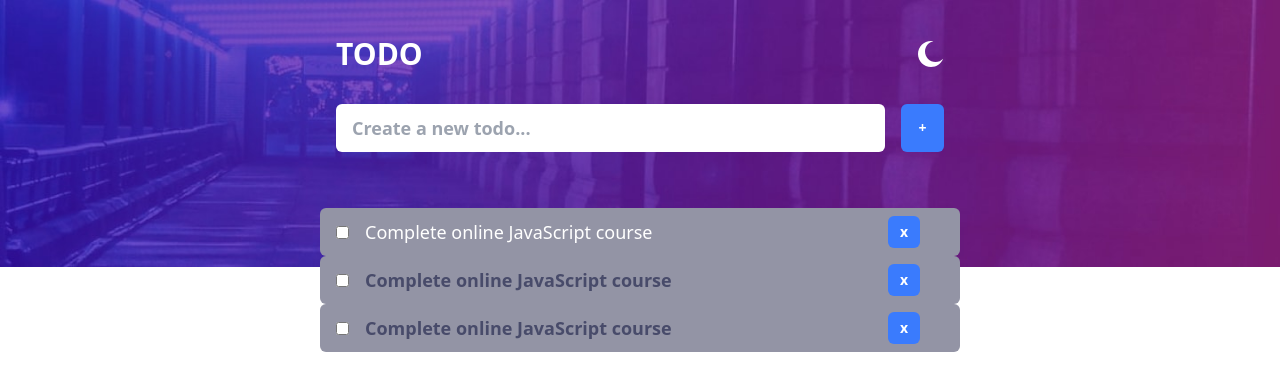
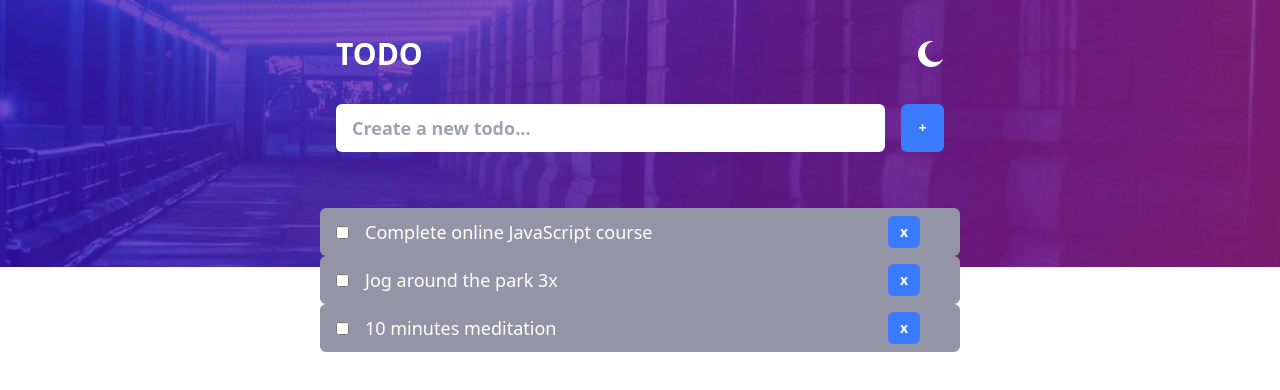
Before and after one commit to Najamulhassan3383/todo_app, a React (Vite) app in the folder todo_app_frontend/: page / in a window 1280 px wide. Shown: the top 390 px of the page. Built offline with nearby package versions, Linux system fonts and the light colour scheme.

Commit message:
ADDED THE LIST ITEM COMPONENT

```diff
--- a/todo_app_frontend/src/App.jsx
+++ b/todo_app_frontend/src/App.jsx
@@ -1,3 +1,4 @@
+import ListItem from "./components/ListItem";
 import desktop_dark_bg from "./images/bg-desktop-dark.jpg";
 import button1 from "./images/icon-moon.svg";
 import button2 from "./images/icon-sun.svg";
@@ -31,39 +32,9 @@ function App() {
         </div>
         {/* list of todos */}
         <div className="mt-10">
-          <div className="flex justify-center items-center ">
-            <div className="w-full h-12 rounded-md pl-4 text-white bg-DarkGreyishBlue text-lg  flex justify-between items-center">
-              <div className="flex justify-start items-center">
-                <input type="checkbox" />
-                <p className="ml-4">Complete online JavaScript course</p>
-              </div>
-              <button className="text-white text-sm font-bold bg-primary rounded-md h-8 w-8 mr-10">
-                x
-              </button>
-            </div>
-          </div>
-          <div className="flex justify-center items-center ">
-            <div className="w-full h-12 rounded-md pl-4 text-VeryDarkGreyishBlue bg-DarkGreyishBlue text-lg font-bold flex justify-between items-center">
-              <div className="flex justify-start items-center">
-                <input type="checkbox" />
-                <p className="ml-4">Complete online JavaScript course</p>
-              </div>
-              <button className="text-white text-sm font-bold bg-primary rounded-md h-8 w-8 mr-10">
-                x
-              </button>
-            </div>
-          </div>
-          <div className="flex justify-center items-center">
-            <div className="w-full h-12 rounded-md pl-4 text-VeryDarkGreyishBlue bg-DarkGreyishBlue text-lg font-bold flex justify-between items-center">
-              <div className="flex justify-start items-center">
-                <input type="checkbox" />
-                <p className="ml-4">Complete online JavaScript course</p>
-              </div>
-              <button className="text-white text-sm font-bold bg-primary rounded-md h-8 w-8 mr-10">
-                x
-              </button>
-            </div>
-          </div>
+          <ListItem title="Complete online JavaScript course" />
+          <ListItem title="Jog around the park 3x" />
+          <ListItem title="10 minutes meditation" />
         </div>
       </div>
     </div>
--- a/todo_app_frontend/src/components/ListItem.jsx
+++ b/todo_app_frontend/src/components/ListItem.jsx
@@ -1,13 +1,12 @@
-import React from "react";
 import PropTypes from "prop-types";
 
-function ListItem({ props }) {
+function ListItem({ title }) {
   return (
     <div className="flex justify-center items-center ">
       <div className="w-full h-12 rounded-md pl-4 text-white bg-DarkGreyishBlue text-lg  flex justify-between items-center">
         <div className="flex justify-start items-center">
           <input type="checkbox" />
-          <p className="ml-4"></p>
+          <p className="ml-4">{title}</p>
         </div>
         <button className="text-white text-sm font-bold bg-primary rounded-md h-8 w-8 mr-10">
           x
@@ -20,5 +19,5 @@ function ListItem({ props }) {
 export default ListItem;
 
 ListItem.propTypes = {
-  props: PropTypes.object,
+  title: PropTypes.string,
 };
```
